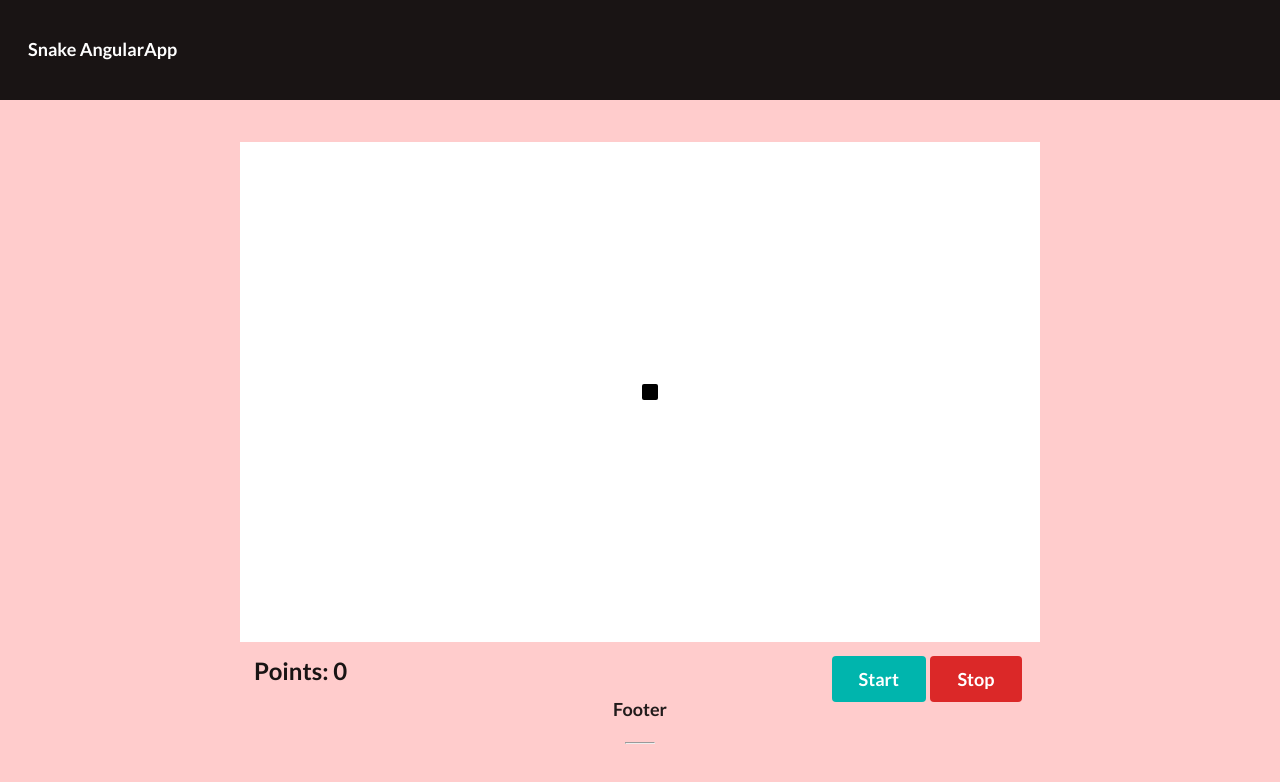
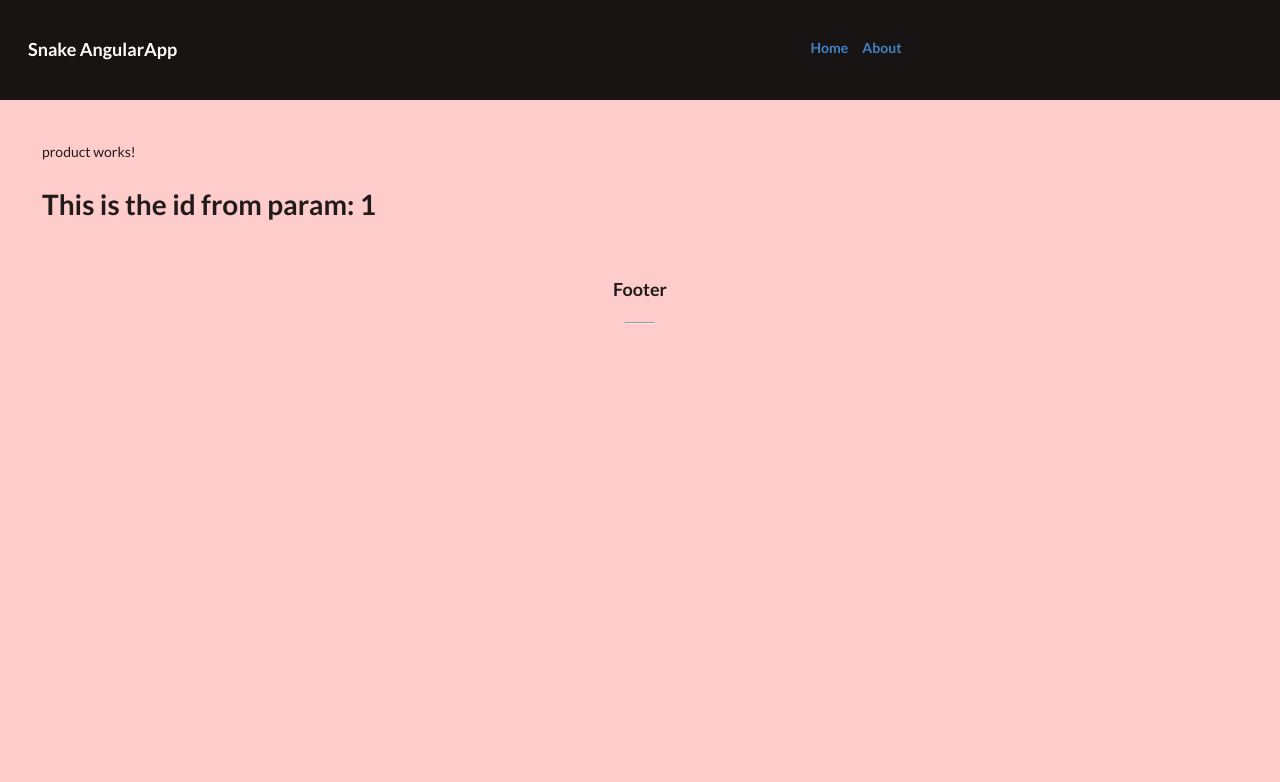
Before and after one commit to c3mohamn/snake-angular-app, an Angular app: page /product/1 in a window 1280 px wide. Shown: the top 782 px of the page. Built offline with nearby package versions, Linux system fonts and the light colour scheme; what ng2-semantic-ui would draw is missing.

Commit message:
Add simple routing

```diff
--- /dev/null
+++ b/src/app/body/about/about.component.html
@@ -0,0 +1,3 @@
+<p>
+  about works!
+</p>
--- /dev/null
+++ b/src/app/body/about/about.component.ts
@@ -0,0 +1,15 @@
+import { Component, OnInit } from '@angular/core';
+
+@Component({
+  selector: 'app-about',
+  templateUrl: './about.component.html',
+  styleUrls: ['./about.component.scss']
+})
+export class AboutComponent implements OnInit {
+
+  constructor() { }
+
+  ngOnInit() {
+  }
+
+}
--- a/src/app/body/body.component.html
+++ b/src/app/body/body.component.html
@@ -1,3 +1,4 @@
 <div class="body">
-  <app-snake-game></app-snake-game>
+  <!-- <app-snake-game></app-snake-game> -->
+  <router-outlet></router-outlet>
 </div>
--- a/src/app/body/body.component.ts
+++ b/src/app/body/body.component.ts
@@ -1,4 +1,5 @@
 import { Component, OnInit } from '@angular/core';
+import { Router } from '@angular/router';
 
 @Component({
   selector: 'app-body',
@@ -7,7 +8,7 @@ import { Component, OnInit } from '@angular/core';
 })
 export class BodyComponent implements OnInit {
 
-  constructor() { }
+  constructor(private router: Router) { }
 
   ngOnInit() {
   }
--- /dev/null
+++ b/src/app/body/product/product.component.html
@@ -0,0 +1,4 @@
+<p>
+  product works!
+</p>
+<h1>This is the id from param: {{ id }} </h1>
--- /dev/null
+++ b/src/app/body/product/product.component.ts
@@ -0,0 +1,18 @@
+import { Component, OnInit } from '@angular/core';
+import { ActivatedRoute } from '@angular/router';
+
+@Component({
+  selector: 'app-product',
+  templateUrl: './product.component.html',
+  styleUrls: ['./product.component.scss']
+})
+export class ProductComponent implements OnInit {
+  id: string;
+
+  constructor(private route: ActivatedRoute) {
+    route.params.subscribe(params => { this.id = params['id']; });
+  }
+
+  ngOnInit() {
+  }
+}
--- a/src/app/header/header.component.html
+++ b/src/app/header/header.component.html
@@ -1,3 +1,9 @@
 <div class="header ui grid padded">
-  <app-header-title class="sixteen wide column middle aligned"></app-header-title>
+  <app-header-title [routerLink]="['/home']" class="ten wide column middle aligned"></app-header-title>
+  <div class="six wide column middle aligned">
+    <div class="ui horizontal list">
+        <a [routerLink]="['/home']" class="item">Home</a>
+        <a [routerLink]="['/about']" class="item">About</a>
+    </div>
+  </div>
 </div>
--- a/src/app/header/header.component.ts
+++ b/src/app/header/header.component.ts
@@ -1,4 +1,5 @@
 import { Component, OnInit, HostBinding } from '@angular/core';
+import { Router, RouterModule } from '@angular/router';
 
 @Component({
   selector: 'app-header',
@@ -7,7 +8,7 @@ import { Component, OnInit, HostBinding } from '@angular/core';
 })
 
 export class HeaderComponent implements OnInit {
-  constructor() { }
+  constructor(private router: Router) { }
 
   ngOnInit() {
   }
```
Also changed, not shown: src/app/app.module.ts (+14 -2 lines), src/app/body/about/about.component.scss (added), src/app/body/product/product.component.scss (added), 2 other files (tests, documents, lock files or other folders).
